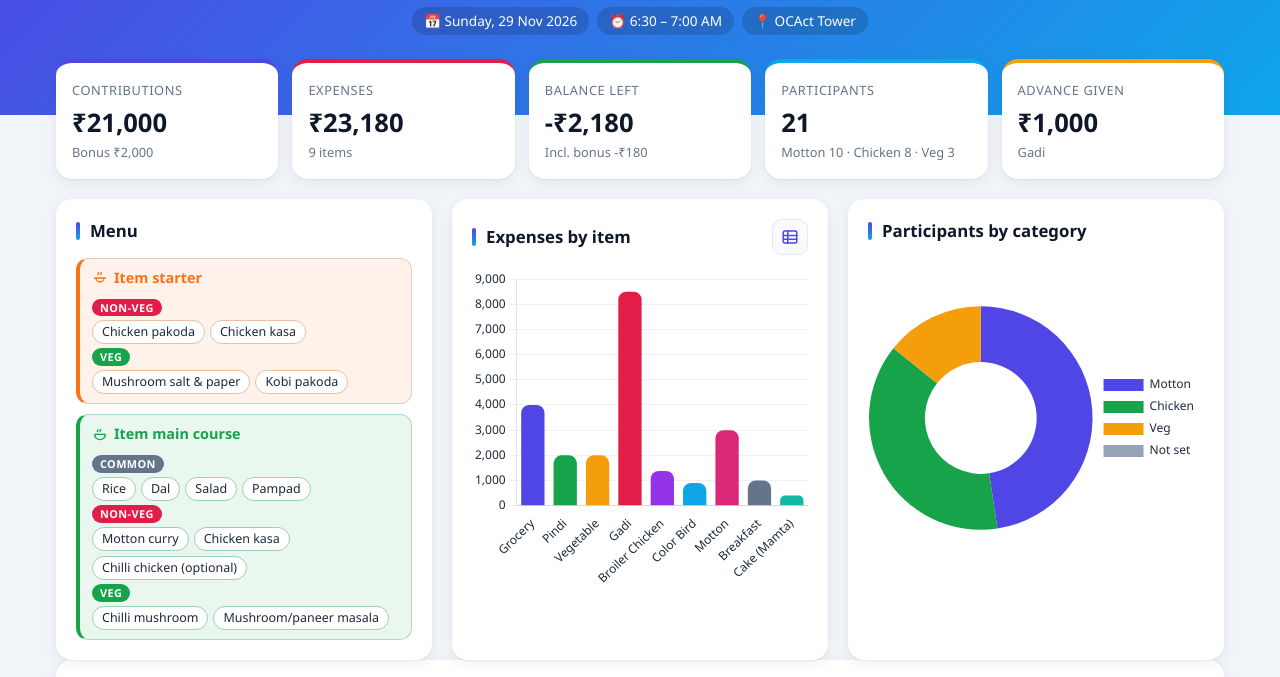
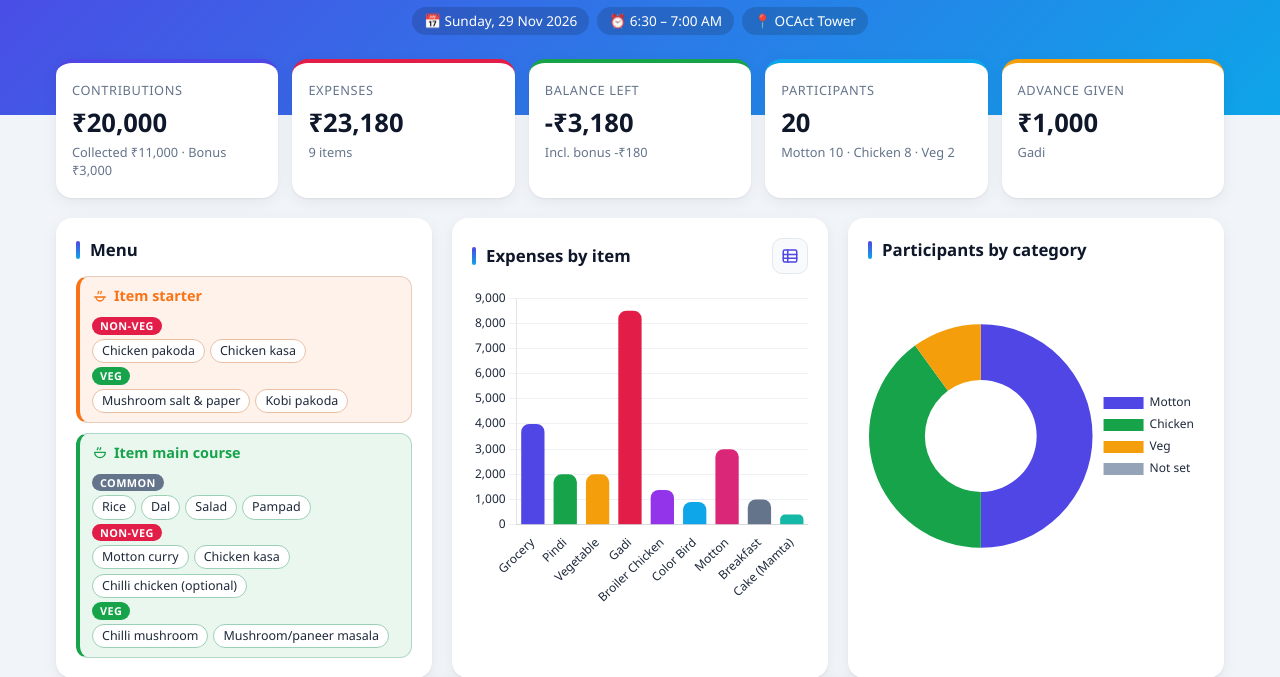
Before and after one commit to Rajendra28779/Picnic, a plain HTML site: page index.html in a window 1280 px wide. Shown: the part 125-802 px from the top of the page. Drawn offline with nearby package versions, Linux system fonts and the light colour scheme.

Commit message:
sdsdfds
sdfdsf

```diff
--- a/index.html
+++ b/index.html
@@ -252,10 +252,10 @@
 <main class="container">
 
   <section class="stats">
-    <div class="stat clickable" id="statContrib" role="button" tabindex="0" title="Manage contributions" style="--accent:#4f46e5"><div class="label">Contributions</div><div class="value" id="contribValue">&#8377;23,000</div><div class="hint" id="contribHint">Bonus &#8377;1,000</div></div>
+    <div class="stat clickable" id="statContrib" role="button" tabindex="0" title="Manage contributions" style="--accent:#4f46e5"><div class="label">Contributions</div><div class="value" id="contribValue">&#8377;23,000</div><div class="hint" id="contribHint">Collected &#8377;11,000 · Bonus &#8377;3,000</div></div>
     <div class="stat clickable" id="statExp" role="button" tabindex="0" title="Show expenses" style="--accent:#e11d48"><div class="label">Expenses</div><div class="value">&#8377;23,180</div><div class="hint">9 items</div></div>
     <div class="stat" style="--accent:#16a34a"><div class="label">Balance left</div><div class="value" id="balValue">&#8377;620</div><div class="hint" id="balHint">Incl. bonus &#8377;1,620</div></div>
-    <div class="stat" style="--accent:#0ea5e9"><div class="label">Participants</div><div class="value" id="partCount">21</div><div class="hint" id="partHint">Motton 10 &middot; Chicken 8 &middot; Veg 3</div></div>
+    <div class="stat" style="--accent:#0ea5e9"><div class="label">Participants</div><div class="value" id="partCount">20</div><div class="hint" id="partHint">Motton 10 &middot; Chicken 8 &middot; Veg 2</div></div>
     <div class="stat" style="--accent:#f59e0b"><div class="label">Advance given</div><div class="value">&#8377;1,000</div><div class="hint">Gadi</div></div>
   </section>
 
@@ -530,22 +530,21 @@
   const EXPENSE_TOTAL = expenseValues.reduce((a, b) => a + b, 0);
   const people = [
     { name: 'Abhiram', cat: 'M', amt: 1000 },
-    { name: 'Debadutta', cat: 'M', amt: 1000 },
+    { name: 'Debadutta', cat: 'M', amt: 1000, paid: true },
     { name: 'Sujit', cat: 'M', amt: 1000, paid: true },
     { name: 'Kamal', cat: 'M', amt: 1000 },
     { name: 'Manoj', cat: 'M', amt: 1000, paid: true, extra: 1000 },
     { name: 'Deepak', cat: 'C', amt: 1000, paid: true },
     { name: 'Rajendra', cat: 'M', amt: 1000, paid: true },
     { name: 'Siddhant', cat: 'M', amt: 1000 },
-    { name: 'Gopi', cat: 'C', amt: 1000 },
-    { name: 'Mamata', cat: 'C', amt: 1000 },
+    { name: 'Gopi', cat: 'C', amt: 1000, paid: true },
+    { name: 'Mamata', cat: 'C', amt: 1000, paid: true, extra: 1000 },
     { name: 'Somen', cat: 'C', amt: 1000, paid: true, extra: 1000 },
     { name: 'Prakash', cat: 'V', amt: 1000, paid: true },
     { name: 'Asit', cat: 'V', amt: 1000 },
-    { name: 'Omm', cat: 'M', amt: 1000 },
+    { name: 'Omm', cat: 'M', amt: 1000, paid: true },
     { name: 'Abhisek', cat: 'M', amt: 1000 },
     { name: 'Rakesh', cat: 'C', amt: 1000 },
-    { name: 'Dibyarupa', cat: 'V', amt: 1000 },
     { name: 'Pratik', cat: 'C', amt: 1000 },
     { name: 'Shubam', cat: 'C', amt: 1000, paid: true },
     { name: 'Prashanti', cat: 'M', amt: 1000 },
@@ -586,6 +585,7 @@
     const t = totals();
     const baseSum = people.reduce((a, p) => a + p.amt, 0);
     const bonusSum = people.reduce((a, p) => a + (p.extra || 0), 0);
+    const collectedSum = people.reduce((a, p) => a + (p.paid ? p.amt : 0), 0);
     const balance = baseSum - EXPENSE_TOTAL;
     const balanceWithBonus = balance + bonusSum;
     const expectedSum = people.reduce((a, p) => a + p.amt, 0);
@@ -595,7 +595,7 @@
     document.getElementById('cPaid').textContent = inr(paidSum);
     document.getElementById('cExtra').textContent = inr(extraSum);
     document.getElementById('contribValue').textContent = inr(baseSum);
-    document.getElementById('contribHint').textContent = `Bonus ${inr(bonusSum)}`;
+    document.getElementById('contribHint').textContent = `Collected ${inr(collectedSum)} · Bonus ${inr(bonusSum)}`;
     document.getElementById('balValue').textContent = inr(balance);
     document.getElementById('balHint').textContent = `Incl. bonus ${inr(balanceWithBonus)}`;
   }
```
